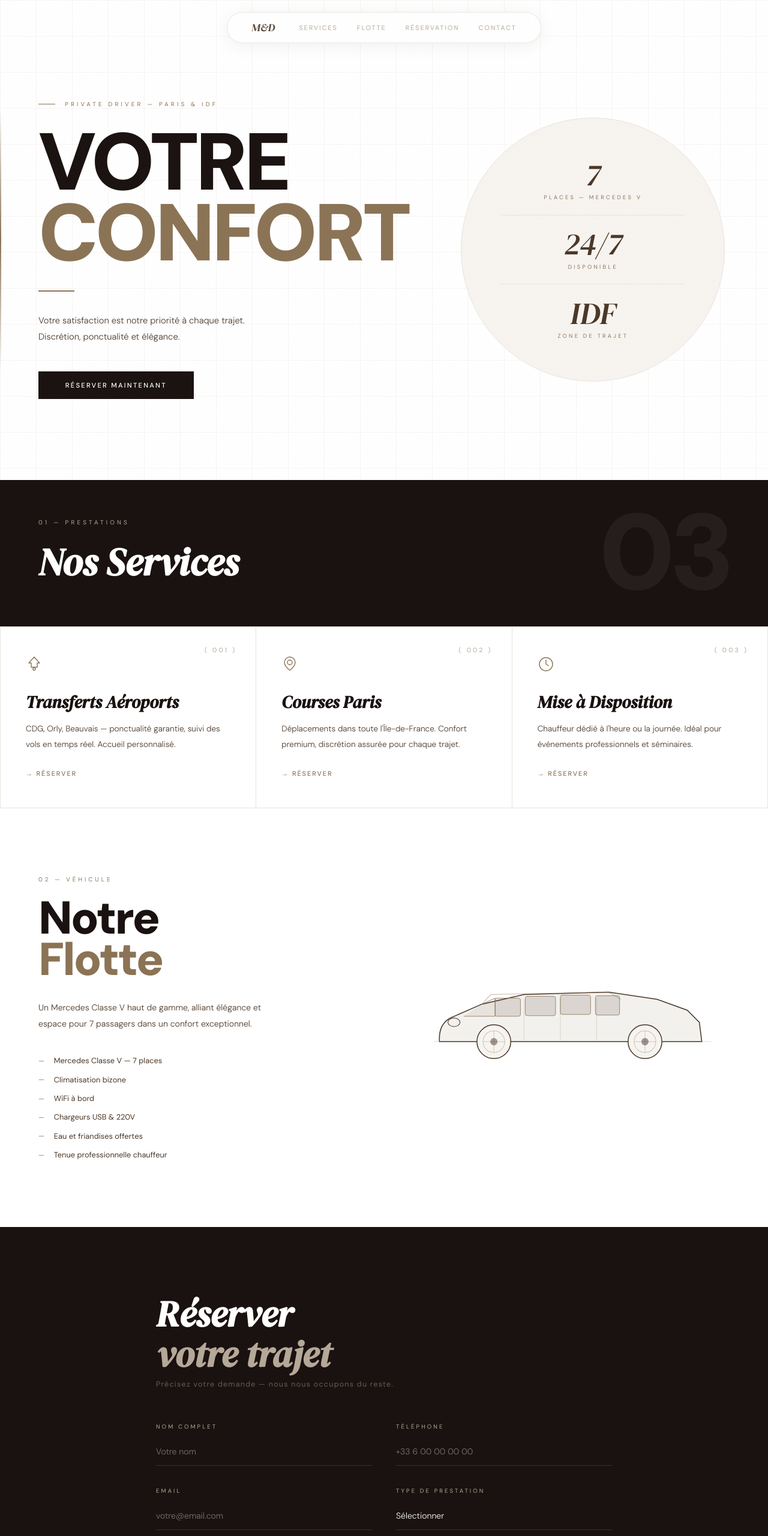
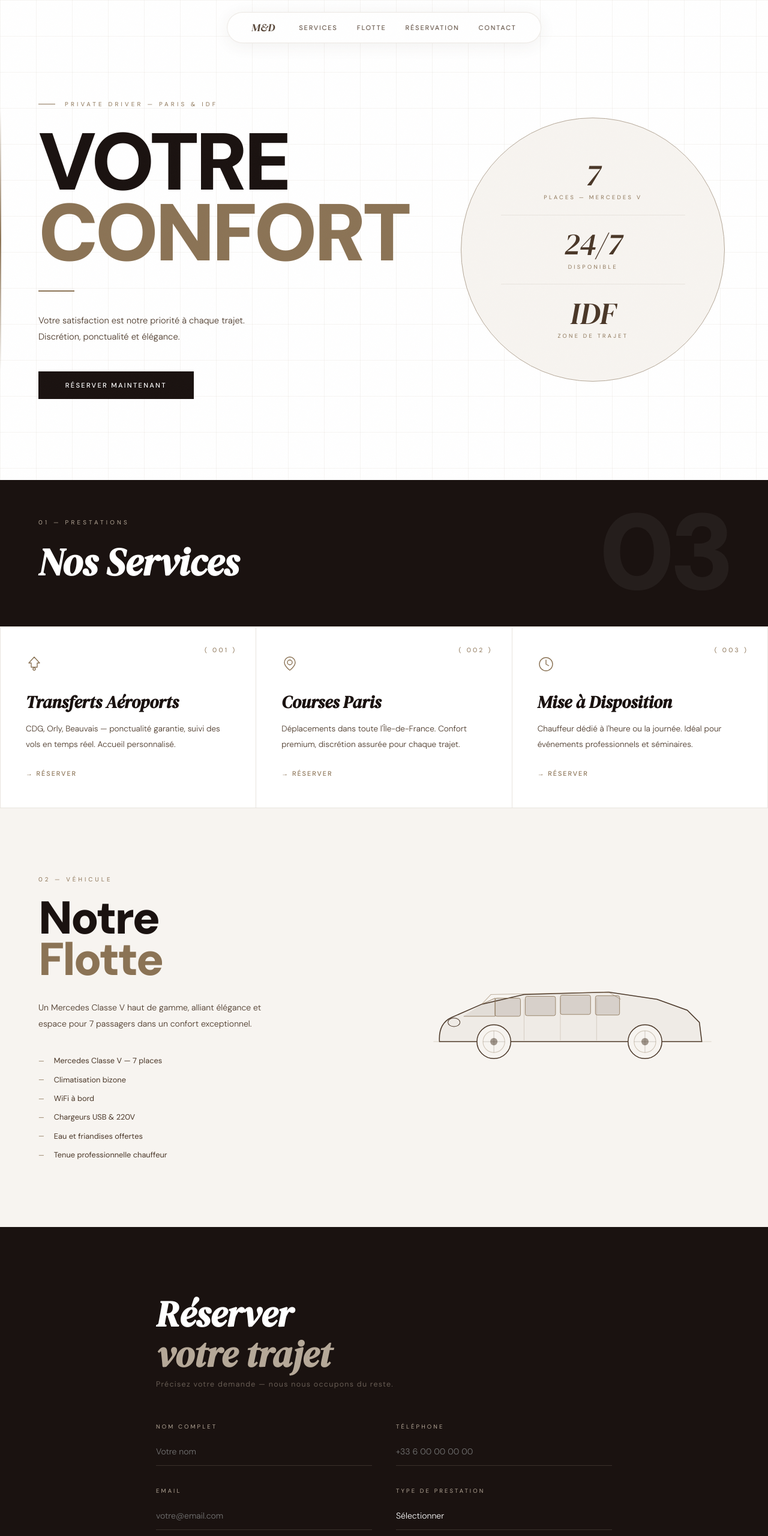
Before and after one commit to Yacine391/toufik, a plain HTML site: page mineral.html in a window 1280 px wide. Shown: the top 2560 px of the page at 60% size. Drawn offline with Linux system fonts and the light colour scheme.

Commit message:
fix(mineral): améliore les contrastes sur fond blanc — feedback client
Co-Authored-By: Claude Sonnet 4.6 <noreply@anthropic.com>

```diff
--- a/mineral.html
+++ b/mineral.html
@@ -71,7 +71,7 @@
       font-size: 0.68rem;
       letter-spacing: 0.18em;
       text-transform: uppercase;
-      color: var(--stone);
+      color: var(--moka);
       text-decoration: none;
       transition: color 0.25s;
     }
@@ -184,7 +184,7 @@
       height: clamp(260px, 36vw, 440px);
       border-radius: 50%;
       background: var(--off);
-      border: 1px solid var(--pearl);
+      border: 1px solid var(--stone);
       display: flex;
       flex-direction: column;
       align-items: center;
@@ -282,7 +282,7 @@
       right: 2rem;
       font-size: 0.66rem;
       letter-spacing: 0.3em;
-      color: var(--stone);
+      color: var(--taupe);
     }
     .card-icon { margin-bottom: 1.8rem; }
     .card-title {
@@ -315,7 +315,7 @@
     /* ── FLEET ── */
     .fleet {
       padding: 7rem 5vw;
-      background: var(--white);
+      background: var(--off);
       display: grid;
       grid-template-columns: 1fr 1fr;
       gap: 5vw;
@@ -480,7 +480,7 @@
       display: block;
       font-size: 0.78rem;
       font-weight: 300;
-      color: var(--stone);
+      color: var(--moka);
       text-decoration: none;
       margin-bottom: 0.6rem;
       transition: color 0.25s;
@@ -490,7 +490,7 @@
       text-align: center;
       font-size: 0.62rem;
       letter-spacing: 0.1em;
-      color: var(--pearl);
+      color: var(--taupe);
       border-top: 1px solid var(--pearl);
       padding-top: 1.5rem;
     }
```
